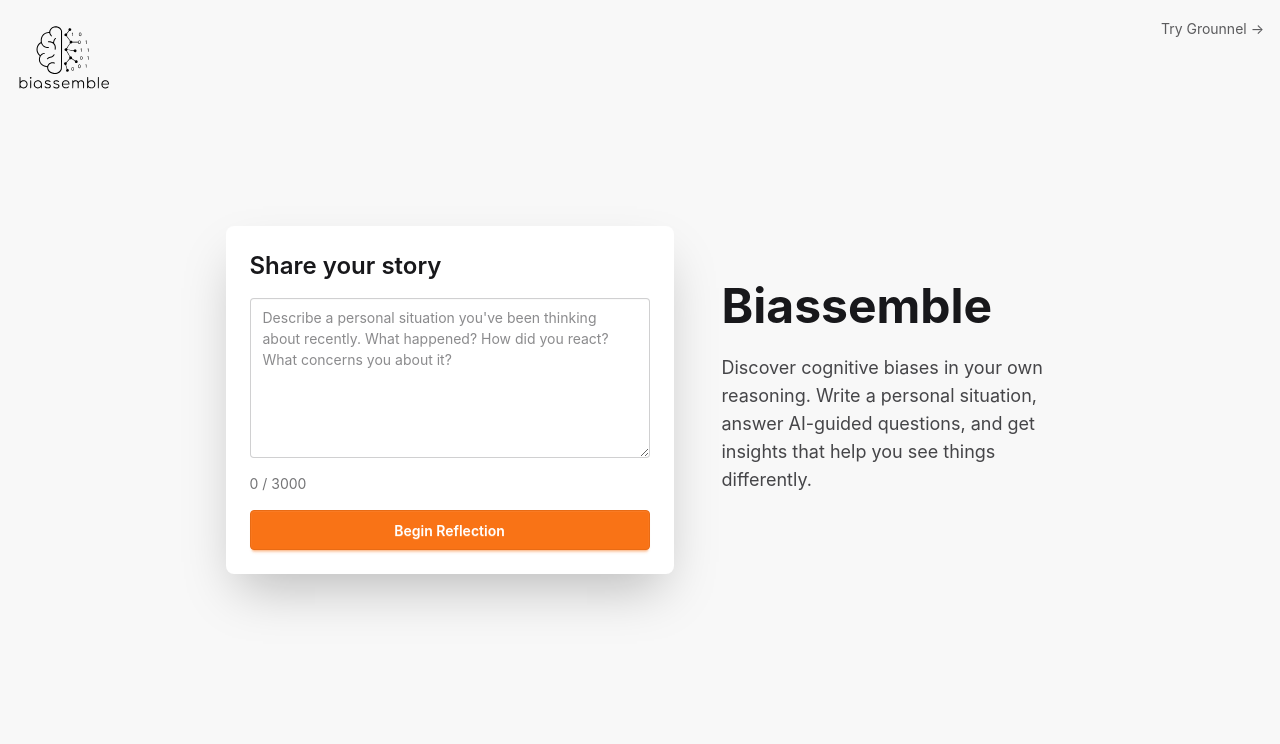
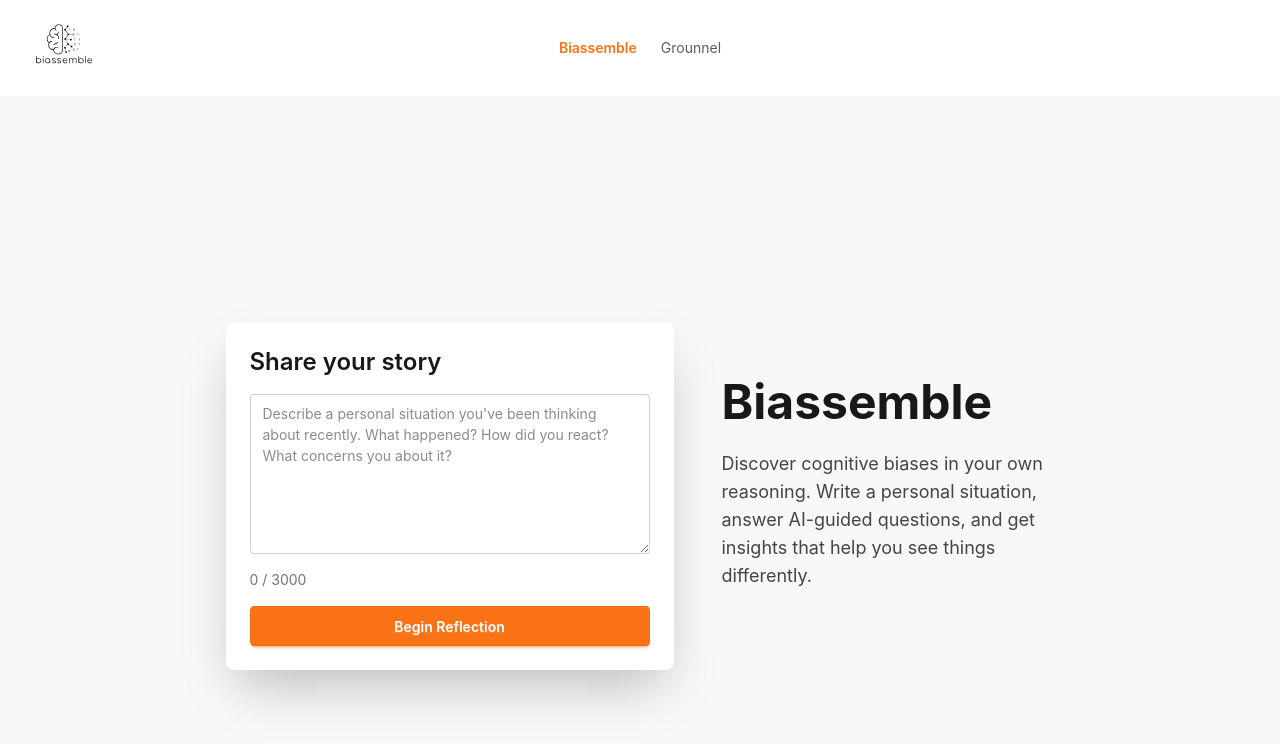
Before and after one commit to lemind/biassemble, a React (Vite) app in the folder frontend/: page / in a window 1280 px wide. Shown: the top 744 px of the page. Built offline with nearby package versions, Linux system fonts and the light colour scheme; no server answers.

Commit message:
feat: add persistent top nav with Biassemble/Grounnel links, centered, larger logo

```diff
--- a/frontend/src/components/common/BiassembleLayout.tsx
+++ b/frontend/src/components/common/BiassembleLayout.tsx
@@ -5,23 +5,45 @@
   children: ReactNode;
 }
 
+interface NavLinkProps {
+  href: string;
+  active: boolean;
+  children: ReactNode;
+}
+
+// Plain <a>, always full-reload (ADR-002 §3) — no client-side router for two destinations.
+function NavLink({ href, active, children }: NavLinkProps) {
+  return (
+    <a
+      href={href}
+      aria-current={active ? 'page' : undefined}
+      className={active ? 'font-semibold text-primary' : 'link link-hover text-base-content/70'}
+    >
+      {children}
+    </a>
+  );
+}
+
 export default function BiassembleLayout({ children }: BiassembleLayoutProps) {
+  const onGrounnel = isGrounnelRoute();
   return (
     <div className="relative">
-      <div className="absolute top-0 left-0 z-10">
-        <img src="/logo.svg" alt="Biassemble" className="w-32 h-32" />
-      </div>
-      <div className="absolute top-4 right-4 z-10">
-        {isGrounnelRoute() ? (
-          <a href="/" className="link link-hover text-sm text-base-content/70">
-            ← Back to Biassemble
+      <nav className="navbar px-4 sm:px-6">
+        <div className="navbar-start">
+          <a href="/">
+            <img src="/logo.svg" alt="Biassemble" className="w-20 h-20" />
           </a>
-        ) : (
-          <a href="/grounnel" className="link link-hover text-sm text-base-content/70">
-            Try Grounnel →
-          </a>
-        )}
-      </div>
+        </div>
+        <div className="navbar-center flex items-center gap-6 text-sm">
+          <NavLink href="/" active={!onGrounnel}>
+            Biassemble
+          </NavLink>
+          <NavLink href="/grounnel" active={onGrounnel}>
+            Grounnel
+          </NavLink>
+        </div>
+        <div className="navbar-end" />
+      </nav>
       {children}
     </div>
   );
--- a/frontend/src/components/grounnel/GrounnelApp.tsx
+++ b/frontend/src/components/grounnel/GrounnelApp.tsx
@@ -17,9 +17,7 @@
   };
 
   return (
-    // pt-36 clears BiassembleLayout's absolutely-positioned w-32/h-32 logo — plain py-12 left the
-    // heading overlapping it at narrow widths (found during the T021 mobile pass).
-    <div className="min-h-screen bg-base-200 px-4 pt-36 pb-12">
+    <div className="min-h-screen bg-base-200 px-4 py-12">
       <div className="mx-auto flex max-w-3xl flex-col gap-6">
         <div>
           <h1 className="text-3xl font-bold">Grounnel</h1>
```
